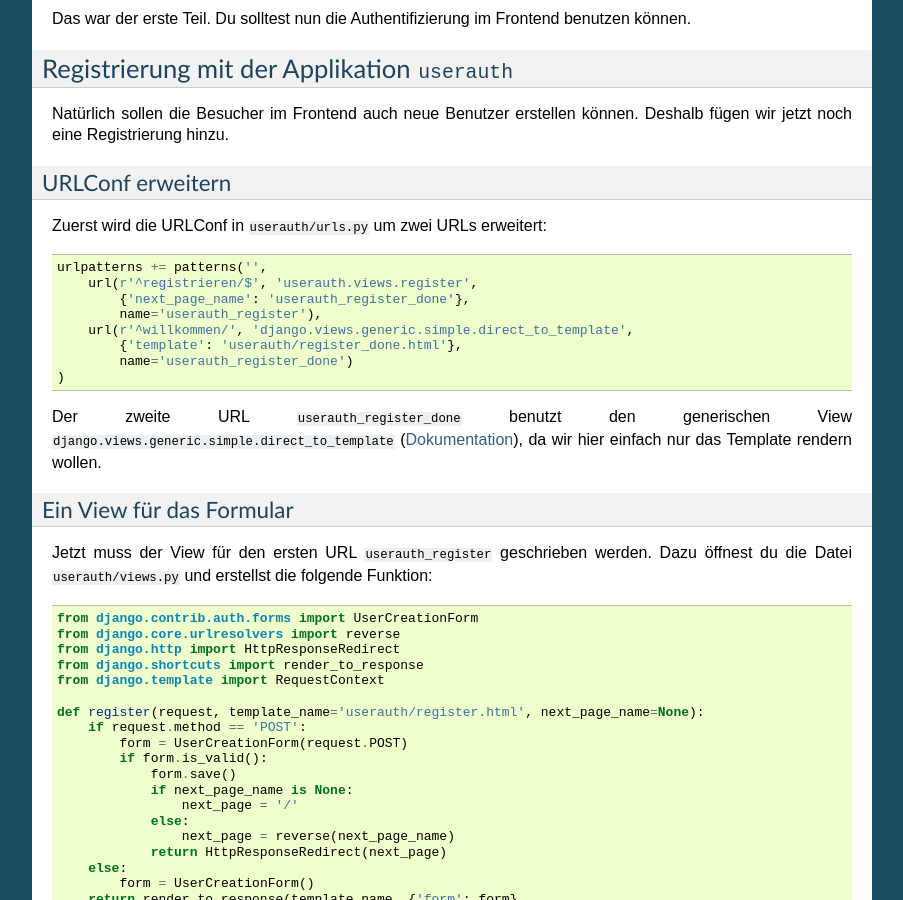
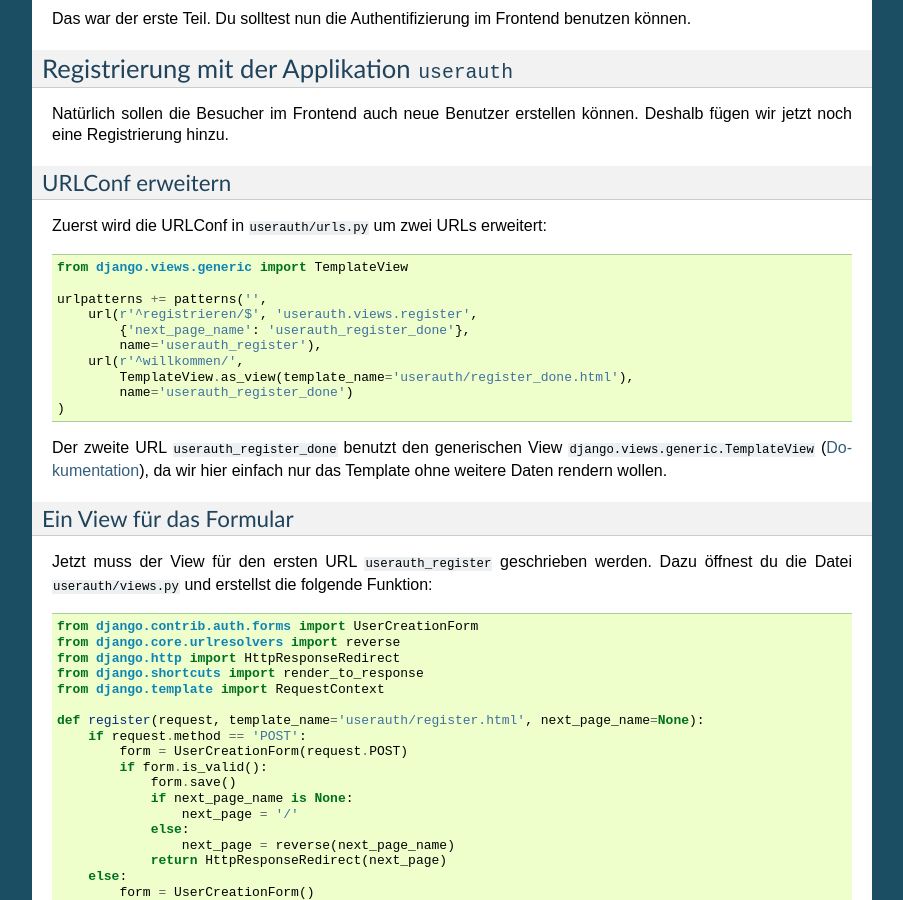
Before and after one commit to keimlink/django-workshop, a Sphinx documentation site: the page built from docs/ausbau/authentifizierung_registrierung.rst, in a window 1280 px wide and 900 px high, scrolled down 3319 px. Shown: the whole window, without its empty margins (198-1101 px from the left). Built offline with Sphinx 7.4.7, drawn with Linux system fonts in a browser that asks for light colours; some of the changed text lies outside the part shown.

Commit message:
Class-based generic views hinzugefügt.

```diff
--- a/docs/ausbau/authentifizierung_registrierung.rst
+++ b/docs/ausbau/authentifizierung_registrierung.rst
@@ -219,19 +219,21 @@ URLConf erweitern
 
 Zuerst wird die URLConf in :file:`userauth/urls.py` um zwei URLs erweitert::
 
+    from django.views.generic import TemplateView
+
     urlpatterns += patterns('',
         url(r'^registrieren/$', 'userauth.views.register',
             {'next_page_name': 'userauth_register_done'},
             name='userauth_register'),
-        url(r'^willkommen/', 'django.views.generic.simple.direct_to_template',
-            {'template': 'userauth/register_done.html'},
+        url(r'^willkommen/',
+            TemplateView.as_view(template_name='userauth/register_done.html'),
             name='userauth_register_done')
     )
 
 Der zweite URL ``userauth_register_done`` benutzt den generischen View
-``django.views.generic.simple.direct_to_template`` (:djangodocs:`Dokumentation
-<ref/generic-views/#django-views-generic-simple-direct-to-template>`),
-da wir hier einfach nur das Template rendern wollen.
+``django.views.generic.TemplateView`` (:djangodocs:`Dokumentation
+<topics/class-based-views/#simple-usage>`), da wir hier einfach nur das
+Template ohne weitere Daten rendern wollen.
 
 Ein View für das Formular
 -------------------------
--- a/docs/ausbau/index.rst
+++ b/docs/ausbau/index.rst
@@ -12,6 +12,7 @@ Ausbau des Django Projekts
    debugging
    authentifizierung_registrierung
    rezept_formular
+   generische_views
    middleware_403
    templates_aufwerten
    templatetags
--- a/docs/conf.py
+++ b/docs/conf.py
@@ -48,9 +48,9 @@ copyright = u'2010, Markus Zapke-Gründemann'
 # built documents.
 #
 # The short X.Y version.
-version = '0.2'
+version = '0.3'
 # The full version, including alpha/beta/rc tags.
-release = '0.2'
+release = '0.3'
 
 # The language for content autogenerated by Sphinx. Refer to documentation
 # for a list of supported languages.
```
Also changed, not shown: docs/ausbau/generische_views.rst (added, +70 -0 lines), 3 other files.
